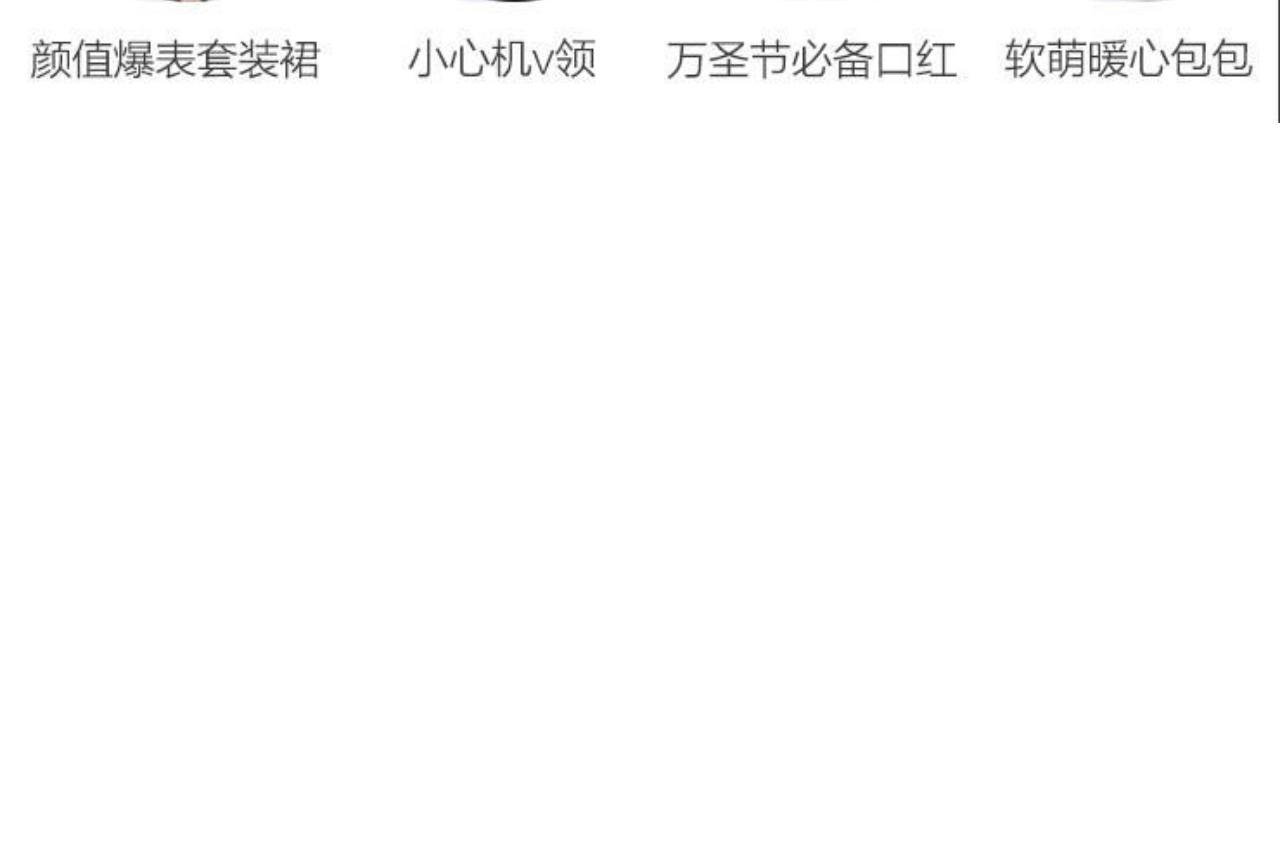
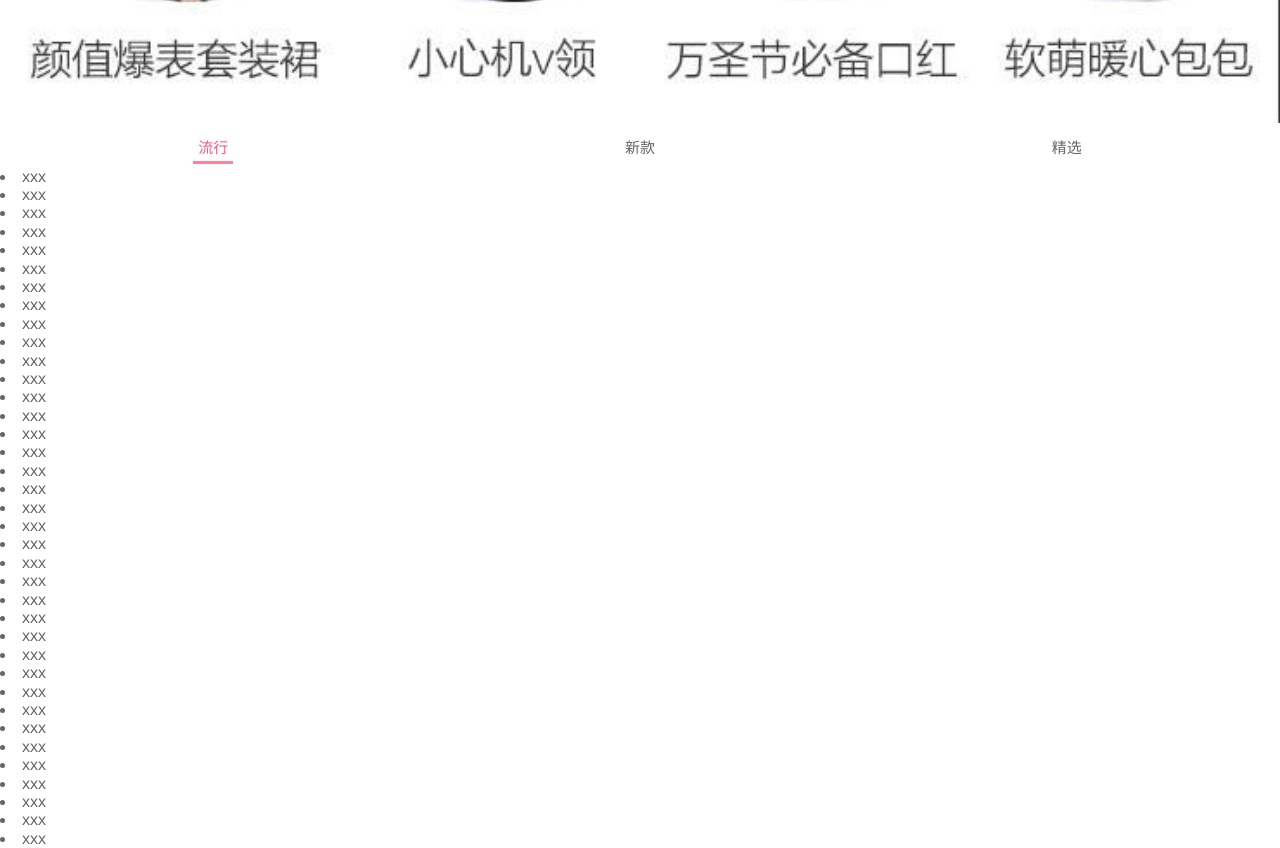
Before and after one commit to tingtingtang-11/supermall, a Vue app: page /home in a window 1280 px wide. Shown: the part 900-1748 px from the top of the page. Before the commit the page ends 1028 px from the top, so only its background shows below. Built offline with nearby package versions, Linux system fonts and the light colour scheme; no server answers.

Commit message:
Home中间的TabControl组件实现

```diff
--- /dev/null
+++ b/src/components/content/tabControl/TabControl.vue
@@ -0,0 +1,62 @@
+<template>
+  <div class="tab-control">
+<!--    只是文字不一样的时候 没必要弄插槽-->
+<!--    这边只用props传文字内容-->
+    <div v-for="(item,index) in titles"
+         class="tab-control-item" :class="{active: index === currentIndex}" @click="itemClick(index)">
+      <span>{{item}}</span>
+    </div>
+    <slot></slot>
+  </div>
+</template>
+
+<script>
+  export default {
+    name: "TabControl",
+    props: {
+      titles: {
+        type: Array,
+        default() {
+          return []
+        }
+      }
+    },
+    data() {
+      return {
+        currentIndex: 0,
+      }
+    },
+    methods: {
+      itemClick(index) {
+        this.currentIndex = index;
+      }
+    }
+  }
+</script>
+
+<style scoped>
+  .tab-control{
+    display: flex;
+    text-align: center;
+    font-size: 15px;
+  }
+
+  .tab-control-item{
+    flex: 1;
+    height: 40px;
+    line-height: 40px;
+  }
+
+  .tab-control-item span{
+    padding: 5px;
+  }
+
+  .active {
+    color: var(--color-high-text);
+  }
+
+  .active span{
+    border-bottom: 3px solid var(--color-tint);
+  }
+
+</style>
--- a/src/views/home/Home.vue
+++ b/src/views/home/Home.vue
@@ -6,24 +6,66 @@
     <home-swiper :banners="banners"></home-swiper>
     <recommend-view :recommends="recommends"></recommend-view>
     <feature-view></feature-view>
+    <tab-control class="tab-control" :titles="['流行','新款','精选']"></tab-control>
+
+    <li>xxx</li>
+    <li>xxx</li>
+    <li>xxx</li>
+    <li>xxx</li>
+    <li>xxx</li>
+    <li>xxx</li>
+    <li>xxx</li>
+    <li>xxx</li>
+    <li>xxx</li>
+    <li>xxx</li>
+    <li>xxx</li>
+    <li>xxx</li>
+    <li>xxx</li>
+    <li>xxx</li>
+    <li>xxx</li>
+    <li>xxx</li>
+    <li>xxx</li>
+    <li>xxx</li>
+    <li>xxx</li>
+    <li>xxx</li>
+    <li>xxx</li>
+    <li>xxx</li>
+    <li>xxx</li>
+    <li>xxx</li>
+    <li>xxx</li>
+    <li>xxx</li>
+    <li>xxx</li>
+    <li>xxx</li>
+    <li>xxx</li>
+    <li>xxx</li>
+    <li>xxx</li>
+    <li>xxx</li>
+    <li>xxx</li>
+    <li>xxx</li>
+    <li>xxx</li>
+    <li>xxx</li>
+    <li>xxx</li>
   </div>
 </template>
 
 <script>
-  import NavBar from "components/common/navbar/NavBar";
   import HomeSwiper from "./childComps/HomeSwiper";
   import RecommendView from "./childComps/RecommendView";
   import FeatureView from "./childComps/FeatureView";
+
+  import NavBar from "components/common/navbar/NavBar";
+  import TabControl from "components/content/tabControl/TabControl";
 
   import {getHomeMultiData} from "network/home";
 
   export default {
     name: "Home",
     components: {
-      NavBar,
       HomeSwiper,
       RecommendView,
-      FeatureView
+      FeatureView,
+      NavBar,
+      TabControl,
     },
     data(){
       return{
@@ -69,4 +111,11 @@
     z-index: 9;
   }
 
+  .tab-control{
+  /*  吸顶功能*/
+    position: sticky;
+    top: 44px;
+    background-color: #ffffff;
+  }
+
 </style>
```
Lines whose indentation alone changed are shown as unchanged.
